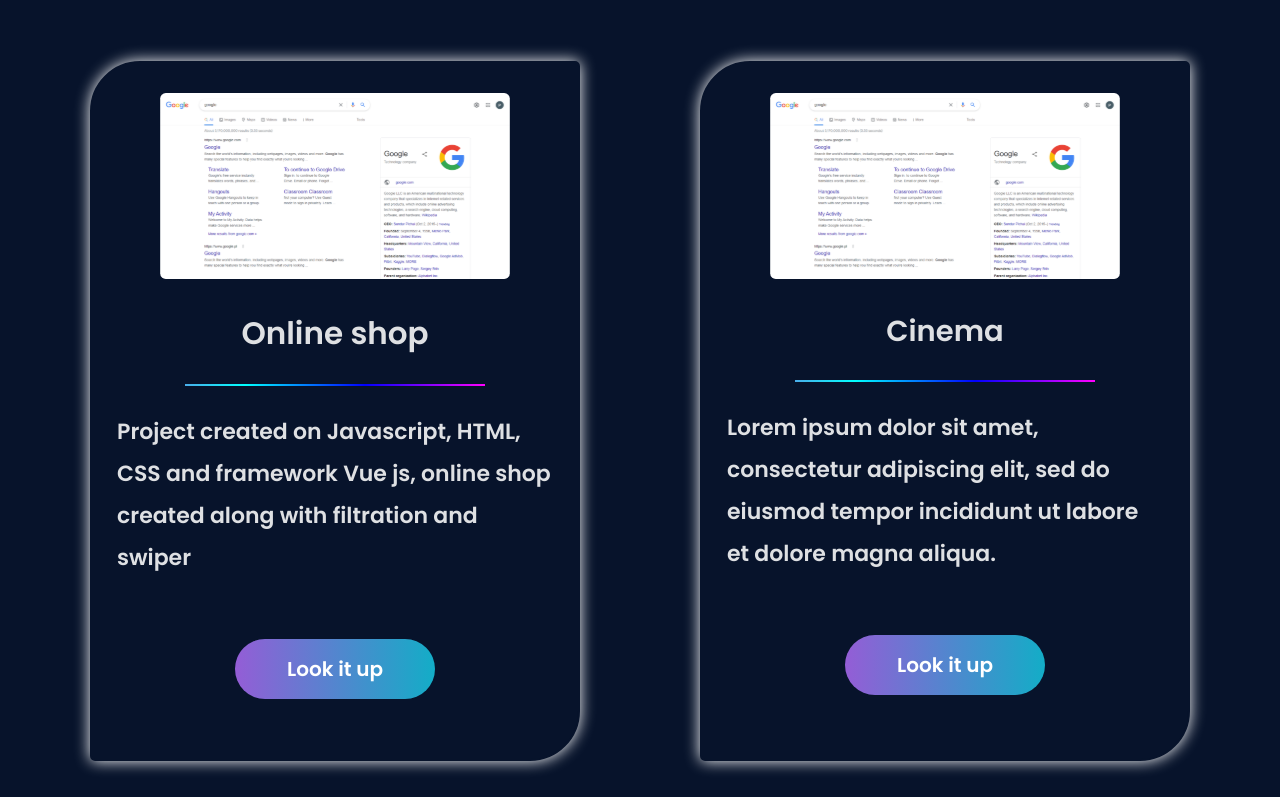
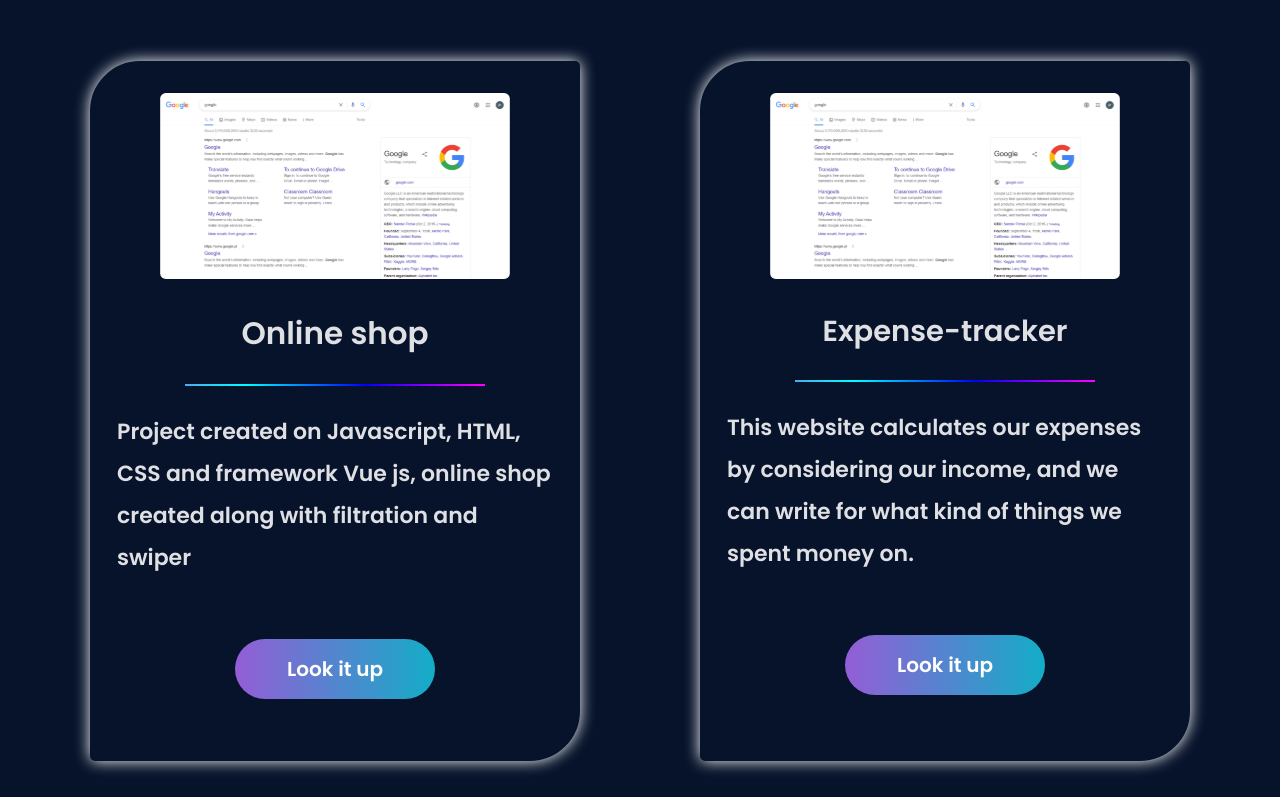
Before and after one commit to Yorvoration7/portfolio, a Vue app: page /#/projects in a window 1280 px wide. Shown: the part 364-1161 px from the top of the page. Built offline with nearby package versions, Linux system fonts and the light colour scheme.

Commit message:
Update ProjectItemfirst.vue

```diff
--- a/src/components/Projects/ProjectItemfirst.vue
+++ b/src/components/Projects/ProjectItemfirst.vue
@@ -13,9 +13,9 @@
     Project created on Javascript, HTML, CSS and framework Vue js, online shop created along with filtration and swiper
 </p>
 <a href="">
-    <button  onclick="window.location.href='https://github.com/Yorvoration7/online-shop'
-    target=_blank
-    " class="get__project">
+    <button
+        target="_blank"
+        onclick="window.location.href='https://github.com/Yorvoration7/online-shop'" class="get__project">
         Look it up</button>
 </a>
 
@@ -26,20 +26,19 @@
     <img src="../../assets/images/likeproject.svg" alt="" class="project__pic">
 </a>
 <h1 class="project__title">
-    Cinema
+    Expense-tracker
 </h1>
 <div class="line"></div>
 
 <p class="project__text">
-    Lorem ipsum dolor sit amet, consectetur adipiscing elit, sed do eiusmod tempor incididunt ut labore et dolore magna aliqua.
+    This website calculates our expenses by considering our income, and we can write for what kind of things we spent money on.
 </p>
 
 <a href="">
-    <button onclick="window.location.href='https://yorvoration7.github.io/vue-cinema/'" class="get__project">Look it up</button>
+    <button target="_blank" onclick="window.location.href='https://github.com/Yorvoration7/expense-tracker9'" class="get__project">Look it up</button>
 </a>
 </div>
     </div>
-    <!-- <link rel="../assets/styles/style.css" type="" href=""> -->
 </template>
 
 <script setup>
```
